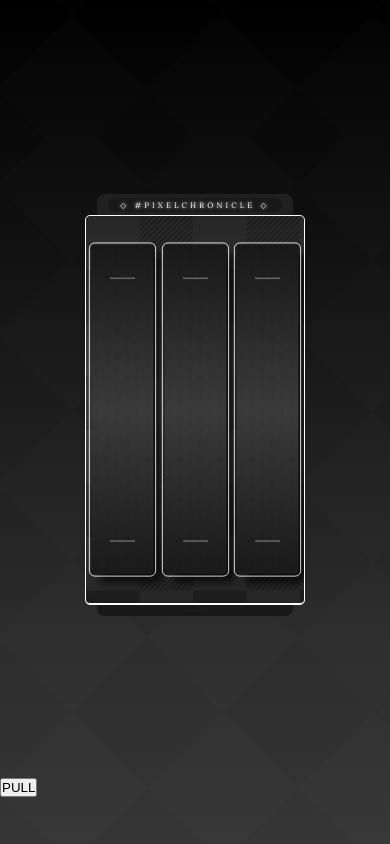
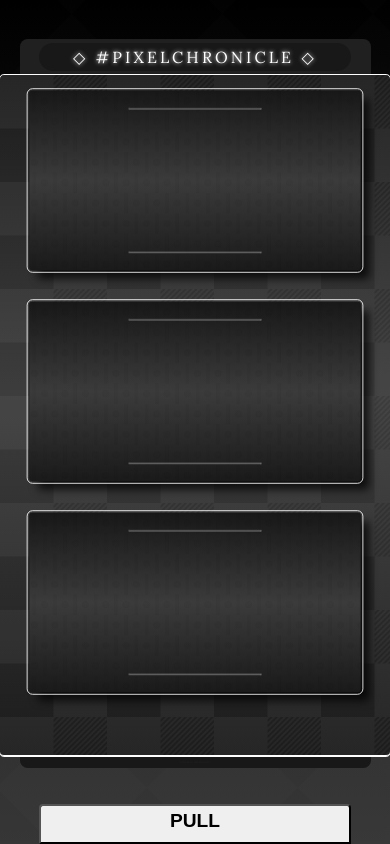
Before and after one commit to Shubamium/pixel-link-jackpot, a Next.js app: page / in a window 390 px wide. Built offline with nearby package versions, Linux system fonts and the light colour scheme.

Commit message:
Add mobile res

```diff
--- a/src/app/machine.scss
+++ b/src/app/machine.scss
@@ -10,6 +10,7 @@
   align-items: center;
   // background: rgba(128, 128, 128, 0.205);
   .slot-machine {
+    margin-top: -10vh;
     // background: red;
 
     width: 70%;
@@ -178,3 +179,65 @@
     }
   }
 }
+.slot-action {
+  // display: flex;
+  position: absolute;
+  bottom: 0%;
+  left: 0%;
+  width: 100%;
+  display: flex;
+  justify-content: center;
+
+  .btn-pull {
+    font-size: 2rem;
+    padding: 0.25em 1em;
+    border-radius: 1vw 1vw 0 0;
+    min-width: 10vw;
+    cursor: pointer;
+    text-align: center;
+    font-weight: bold;
+    padding-bottom: 0.5em;
+    transition: all 250ms ease;
+    &:hover {
+      padding-bottom: 2vh;
+    }
+
+    &:disabled {
+      padding-bottom: 0em;
+      opacity: 0.6;
+    }
+  }
+}
+
+@media screen and (orientation: portrait) {
+  .slot-machine-desktop {
+    width: 100%;
+    height: 80vh;
+    .slot-machine {
+      margin-top: 10vh;
+      height: 90vh;
+      overflow: unset;
+      width: 100%;
+      padding: 2em 0;
+      .results-display {
+        font-size: 1rem;
+      }
+      .slots {
+        display: flex;
+        flex-direction: column;
+
+        .slot {
+          height: 25vh;
+        }
+        .slot-tick {
+        }
+      }
+    }
+  }
+  .slot-action {
+    .btn-pull {
+      font-size: 1.2rem;
+      width: 80%;
+    }
+  }
+}
--- a/src/app/modal.scss
+++ b/src/app/modal.scss
@@ -148,3 +148,18 @@
     rotate: 360deg;
   }
 }
+
+@media screen and (max-width: 420px) {
+  #rewards .modal-container:has(.card-container).visible .card {
+    scale: 1.1 !important;
+  }
+  #rewards {
+    .modal-container {
+      .card-container {
+        .card {
+          scale: 1;
+        }
+      }
+    }
+  }
+}
--- a/src/app/page.tsx
+++ b/src/app/page.tsx
@@ -21,7 +21,7 @@ const slotList = [
   {
     icon: "/graphics/si-card.png",
     winText: "You Win!",
-    card: "",
+    card: "/graphics/c_card.png",
     onWin: () => {},
   },
   {
@@ -133,7 +133,7 @@ export default function Home() {
         playAudio({
           src: "/audio/win.wav",
           destroy: 5,
-          volume: 0.8,
+          volume: 0.6,
         }).play(0.4);
         // Message Card
         if (prize !== slotList.length - 1) {
@@ -142,7 +142,7 @@ export default function Home() {
             playAudio({
               src: "/audio/card.wav",
               destroy: 5,
-              volume: 0.8,
+              volume: 1,
             }).play(0.4);
             setActiveMessageCard(reward.card ?? "");
           }, 1000);
```
Also changed, not shown: public/graphics/c_card.png (added).
